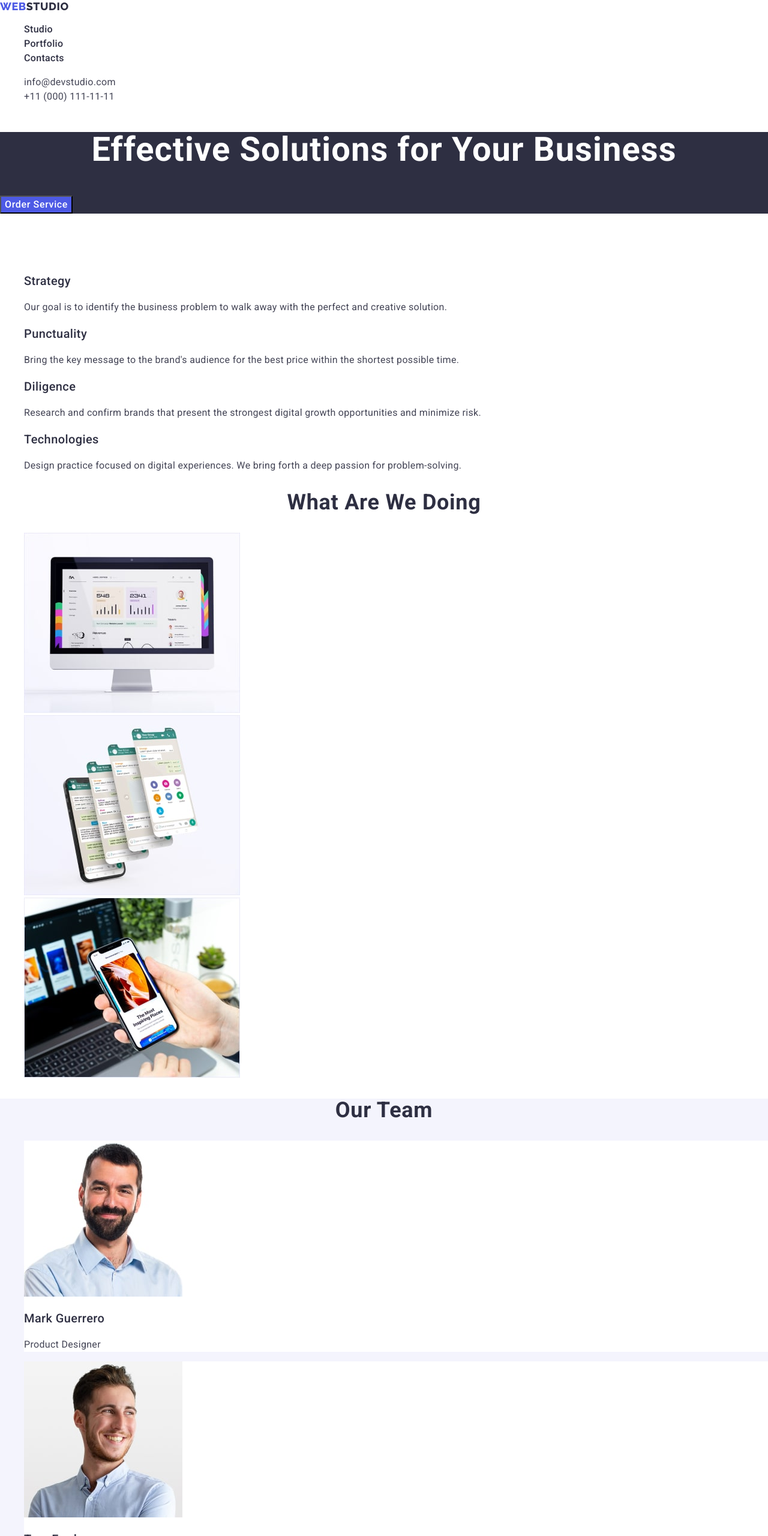
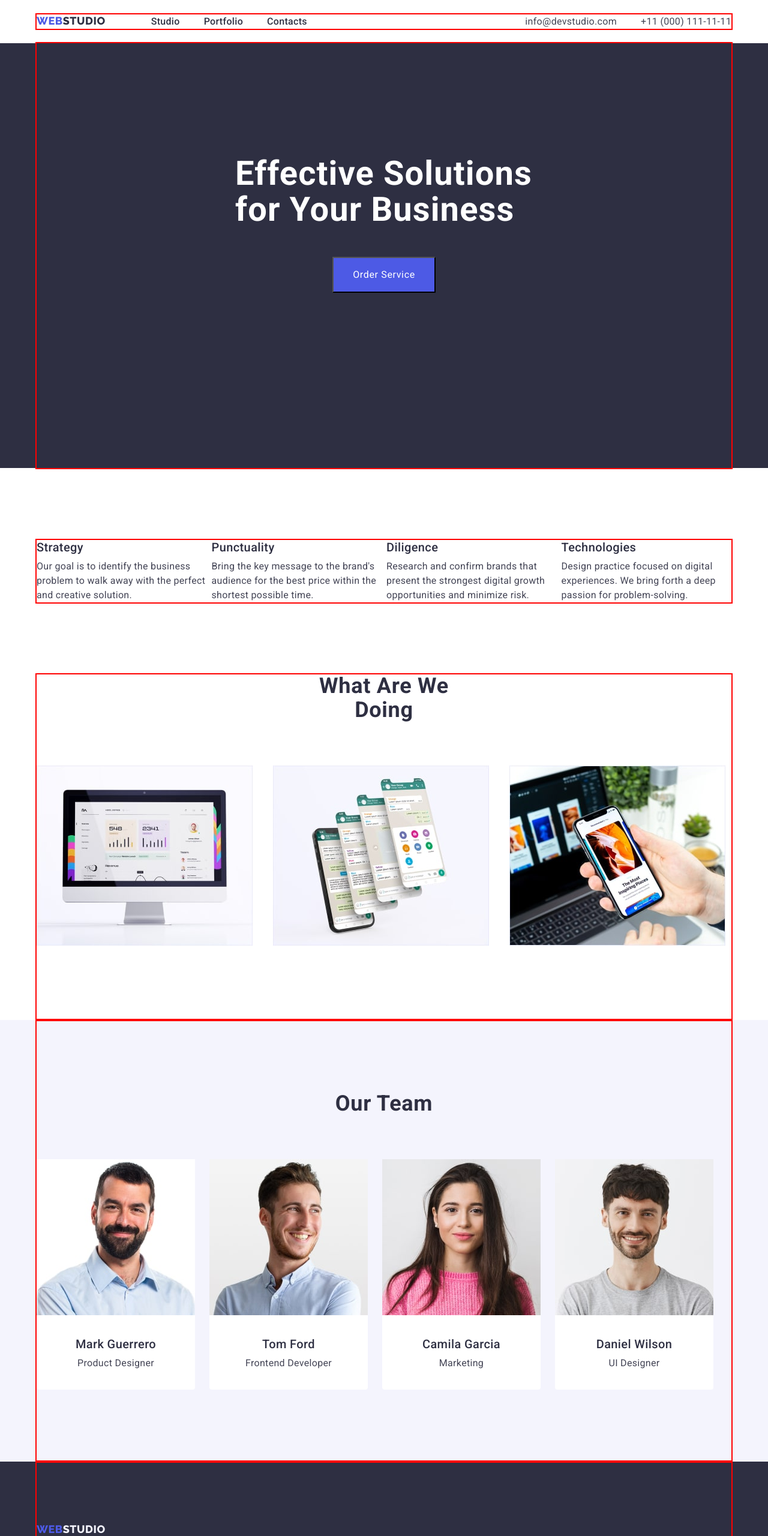
Before and after one commit to ImNikitaa/goit-markup-hw-03, a plain HTML site: page index.html in a window 1280 px wide. Shown: the top 2560 px of the page at 60% size. Drawn offline with nearby package versions, Linux system fonts and the light colour scheme.

Commit message:
Mega SAVE

```diff
--- a/css/styles.css
+++ b/css/styles.css
@@ -1,5 +1,20 @@
 :root {
     --accent-color: #2E2F42;
+}
+
+p, h1,h2,h3,h4,h5,h6 {
+    margin-top: 0;
+    margin-bottom: 0;
+}
+
+ul, ol {
+    margin-top: 0;
+    margin-bottom: 0;
+    padding-left: 0;
+}
+
+.img {
+    display: block;
 }
 
 body {
@@ -7,6 +22,13 @@ body {
     color:#434455;
     font-style: normal;
     background-color: #FFFFFF;
+}
+
+.container {
+    width: 100%;
+    max-width: 1158px;
+    margin: 0 auto;
+    outline: 2px solid red;
 }
 
 .link {
@@ -17,6 +39,18 @@ body {
     list-style-type: none;
 }
 
+.visually-hidden {
+    position: absolute;
+    width: 1px;
+    height: 1px;
+    margin: -1px;
+    border: 0;
+    padding: 0;
+    white-space: nowrap;
+    clip-path: inset(100%);
+    clip: rect(0 0 0 0);
+    overflow: hidden;
+}
 
 .section-title {
     color: var(--accent-color);
@@ -45,7 +79,12 @@ body {
 
 /*--------------- HEADER ----------------*/
 
+.header {
+    padding: 24px 0px;
+}
+
 .logo {
+    display: flex;
     color: #4D5AE5;
     font-size: 18px;
     font-family: "Raleway", sans-serif;
@@ -57,6 +96,28 @@ body {
 
 .logo-accent {
     color: var(--accent-color);
+}
+
+.header-container {
+    display: flex;
+    align-items: center;
+}
+
+.header-navigation {
+    display: flex;
+    flex-grow: 1;
+    gap: 76px;
+}
+
+.header-menu-link {
+    display: flex;
+    gap: 40px;
+}
+
+.header-socials {
+    margin-left: auto;
+    display: flex;
+    gap: 40px;
 }
 
 .header-menu-item {
@@ -95,20 +156,30 @@ body {
     background-color: var(--accent-color);
 }
 
+.hero-container {
+    padding-top: 188px;
+    padding-bottom: 292px;
+}
+
 .hero-title {
+    display: flex;
+    margin: 0 auto;
     color: #FFF;
     font-size: 56px;
     font-weight: 700;
     line-height: 1.07;
     letter-spacing: 0.02em;
-        text-align: center;
+    max-width: 496px;
+    max-height: 120px;
 }
 
 .hero-btn {
+    margin: 48px auto 0px;
+    display: flex;
+    padding: 16px 32px;
     color: #FFF;
     font-size: 16px;
     font-family: inherit;
-        font-weight: 500;
     line-height: 1.5;
     letter-spacing: 0.04em;
     background-color: #4D5AE5;
@@ -122,11 +193,42 @@ body {
 
 /*--------------- Exposition ----------------*/
 
+.exposition {
+    padding-top: 120px;
+    padding-bottom: 120px;
+}
 
+.exposition-subtitle {
+    margin-bottom: 8px;
+}
+
+.exposition-list {
+    display: flex;
+    gap: 8px;
+}
+
+.exposition-item {
+    width: calc((100% - 8px * 3) / 4);
+}
 
 /*--------------- We-doing ----------------*/
 
+.we-doing-title {
+    max-width: 323px;
+    margin: 0 auto;
+    margin-bottom: 72px;
+}
 
+.we-doing-list {
+    display: flex;
+    gap: 24px;
+    padding-bottom: 120px;
+    height: auto;
+}
+
+.we-doing-item {
+    width: calc((100% - 72px) /2);
+}
 
 /*--------------- TEAM ----------------*/
 
@@ -134,14 +236,52 @@ body {
     background-color: #F4F4FD;
 }
 
+.team-container {
+
+}
+
+.team-title {
+    padding-top: 120px;
+    padding-bottom: 72px;
+}
+
+.team-list {
+    display: flex;
+    gap: 24px;
+    padding-bottom: 120px;
+}
+
 .team-item {
+    width: calc((100% - 72) / 4);
     background-color: #FFF;
+    border-radius: 0px 0px 4px 4px;
+
 }
+
+.team-list-subtitle {
+    display: flex;
+    justify-content: center;
+    padding-top: 32px;
+    padding-bottom: 8px;
+
+}
+
+.team-text {
+    display: flex;
+    justify-content: center;
+    padding-bottom: 32px;
+}
+
 
 /*--------------- FOOTER ----------------*/
 
 .footer {
     background-color: var(--accent-color);
+}
+
+.footer-container {
+    padding-top: 102px;
+    padding-bottom: 18px;
 }
 
 .logo-accent-footer {
@@ -150,14 +290,25 @@ body {
 
 .footer-text {
     color: #F4F4FD;
-    font-family: "Raleway", sans-serif;
     font-size: 16px;
     font-weight: 400;
     line-height: 1.5;
     letter-spacing: 0.02em;
+    padding-bottom: 100px;
+
 }
 
+
 /*--------------- PORTFOLIO ----------------*/
+
+.portfolio-list-btns {
+    display: flex;
+    padding-top: 96px;
+    padding-bottom: 72px;
+    gap: 24px;
+    justify-content: center;
+
+}
 
 .btn-list-item {
     background-color: #FFF;
@@ -173,6 +324,14 @@ body {
     background: #F4F4FD;
     cursor: pointer;
     border: 1px solid #E7E9FC;
+    padding: 12px 24px;
+}
+
+.portfolio-main-list {
+    display: flex;
+    flex-wrap: wrap;
+    column-gap: 24px;
+    row-gap: 48px;
 }
 
 .portfolio-btn:hover,
@@ -187,4 +346,6 @@ body {
     font-weight: 400;
     line-height: 1.5;
     letter-spacing: 0.02em;
+    max-width: 264px;
+    padding-bottom: 120px;
 }
--- a/index.html
+++ b/index.html
@@ -15,6 +15,7 @@
 </head>
 <body>
     <header class="header">
+    <div class="container header-container">
         <nav class="header-navigation">
             <a href="./index.html" class="logo link">Web<span class="logo-accent">Studio</span></a>
             <ul class="header-menu-link list">
@@ -29,15 +30,19 @@
                 <li><a href="tel:+110001111111" class="header-socials-item link">+11 (000) 111-11-11</a></li>
             </ul>
         </address>
+    </div>
     </header>
     <main>
         <section class="hero">
+        <div class="container hero-container">
             <h1 class="hero-title">Effective Solutions
             for Your Business</h1>
             <button type="button" class="hero-btn">Order Service</button>
+        </div>
         </section>
         <section class="exposition">
-            <h2 class="visually-hidden section-title">&nbsp;</h2>
+        <div class="container exposition-container">
+            <h2 class="visually-hidden section-title">exposition</h2>
             <ul class="exposition-list list">
                 <li class="exposition-item">
                     <h3 class="exposition-subtitle section-subtitle">Strategy</h3>
@@ -57,8 +62,10 @@
                     <p class="exposition-item-text section-text">Design practice focused on digital experiences. We bring forth a deep passion for problem-solving.</p>
                 </li>
             </ul>
+        </div>
         </section>
         <section class="we-doing">
+        <div class="container">
             <h2 class="we-doing-title section-title">What are we doing</h2>
             <ul class="we-doing-list list">
                 <li class="we-doing-item"><img src="./images/pc.jpg"
@@ -74,8 +81,10 @@
                     width="360"
                     height="300"></li>
             </ul>
+        </div>
         </section>
         <section class="team">
+            <div class="container team-container">
             <h2 class="team-title section-title">Our Team</h2>
             <ul class="team-list list">
                 <li class="team-item"><img src="./images/mark-gue.jpg"
@@ -107,11 +116,16 @@
                     <p class="team-text section-text">UI Designer</p>
                 </li>
             </ul>
+            </div>
         </section>
     </main>
     <footer class="footer">
+    <div class="container">
+        <div class="footer-container">
         <a href="./index.html" class="logo link">Web<span class="logo-accent-footer">Studio</span></a>
-        <p class="footer-text">Increase the flow of customers and sales for your business with digital marketing & growth solutions.</p>
+        </div>
+        <p class="footer-text">Increase the flow of customers and <br> sales for your business with digital <br> marketing & growth solutions.</p>
     </footer>
+    </div>
 </body>
 </html>
```
Also changed, not shown: portfolio.html (+12 -3 lines). Lines whose indentation alone changed are shown as unchanged.
